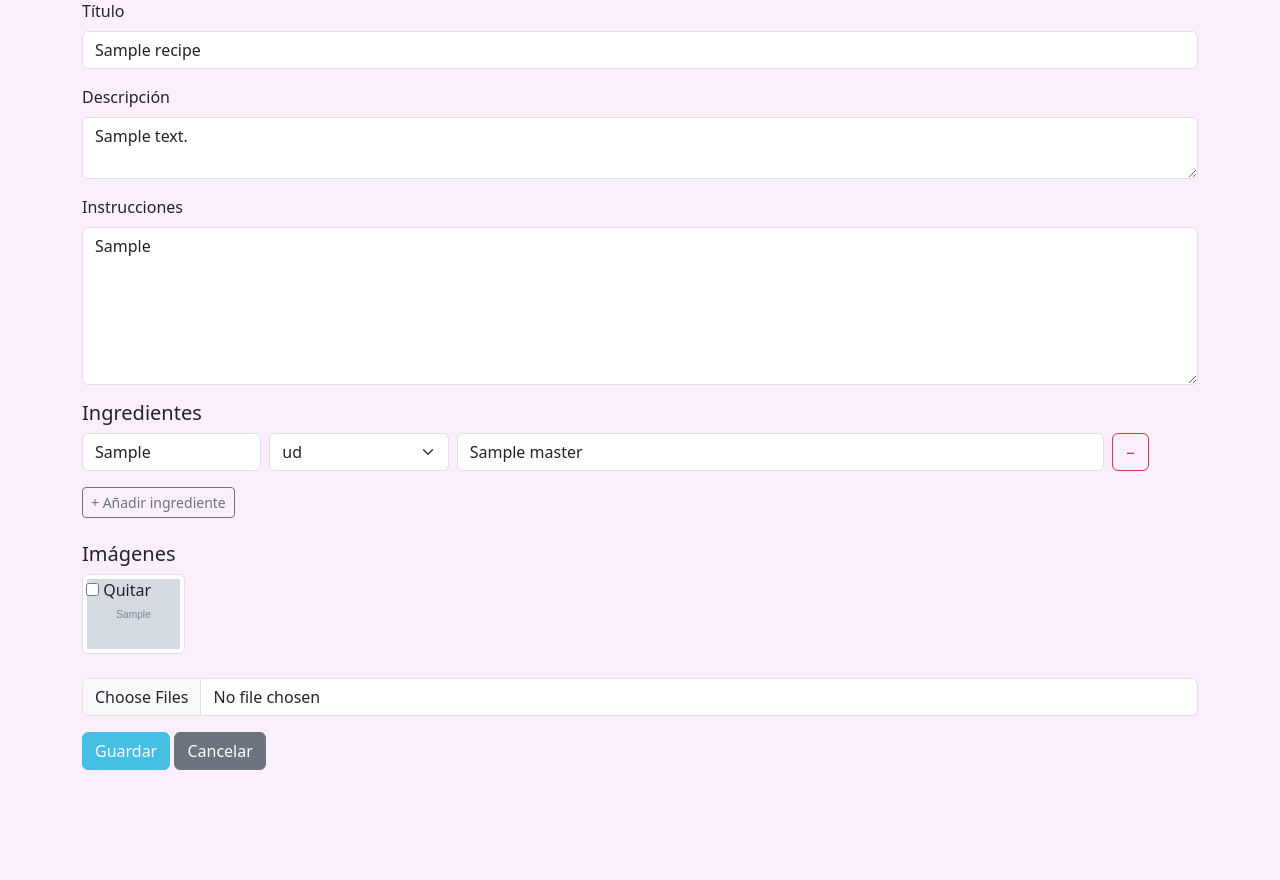
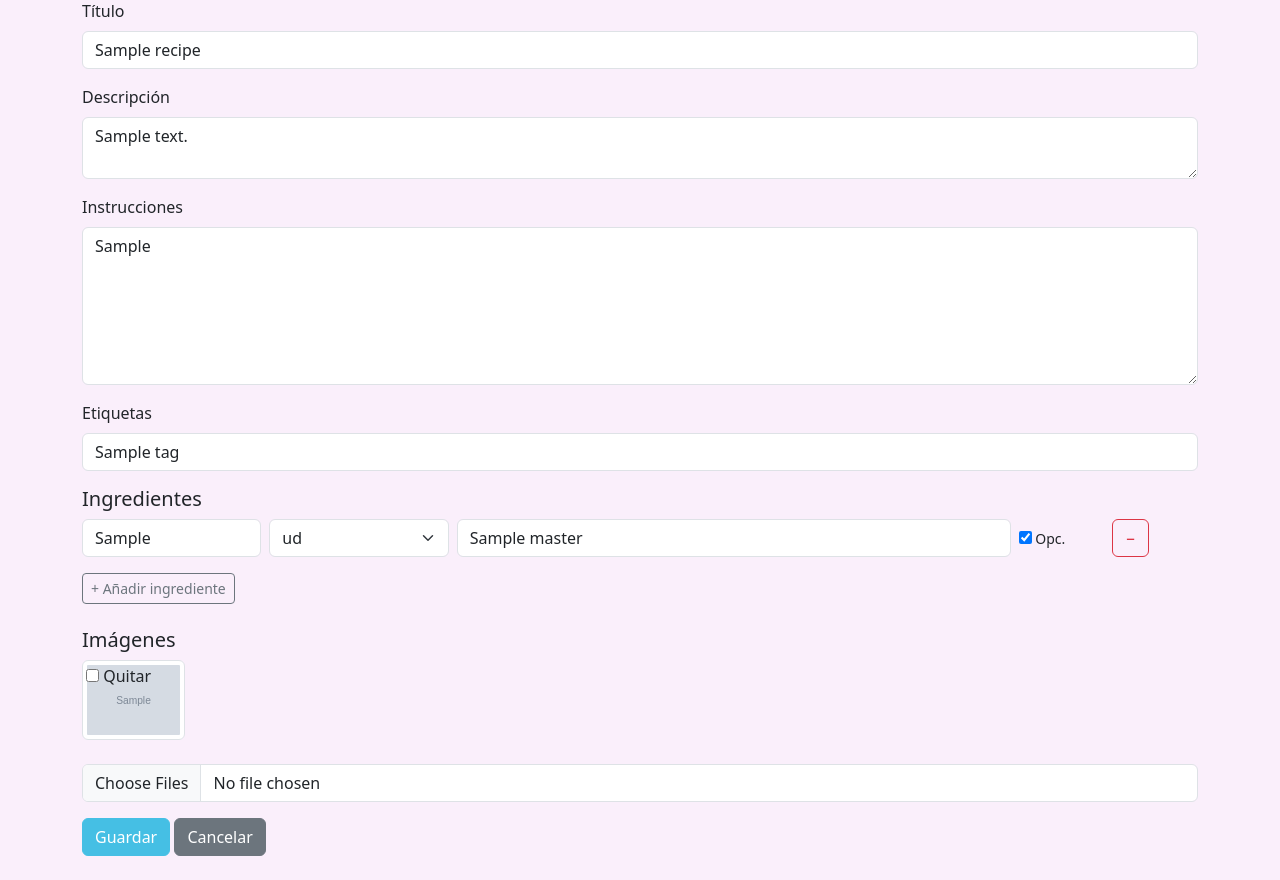
Before and after one commit to alv16106/recetas-chiquitas, a Flask app: page /recipes/1/edit in a window 1280 px wide. Shown: the part 147-1027 px from the top of the page. Before the commit the page ends 917 px from the top, so only its background shows below. Run offline with Flask 3, Linux system fonts and the light colour scheme; a user stored in the database is signed in; tables that the repository leaves empty hold one stand-in row (values such as "Sample post"); grey boxes marked "Sample" are stand-in pictures.

Commit message:
feat: add searchbar, tags and optional ingredients

```diff
--- a/app/forms.py
+++ b/app/forms.py
@@ -27,6 +27,7 @@ class RecipeForm(FlaskForm):
     title = StringField("Título", validators=[DataRequired(), Length(max=200)])
     description = TextAreaField("Descripción")
     instructions = TextAreaField("Instrucciones")
+    tags = StringField("Etiquetas", description="Separadas por comas (ej: postre, fácil, vegano)")
     submit = SubmitField("Guardar")
 
 
--- a/app/recipes.py
+++ b/app/recipes.py
@@ -5,9 +5,11 @@ from flask import Blueprint, render_template, redirect, url_for, flash, request,
 from flask_login import login_required, current_user
 from werkzeug.utils import secure_filename
 
+from sqlalchemy import or_
+
 from app import db
 from app.forms import RecipeForm
-from app.models import Recipe, RecipeIngredient, RecipeImage, IngredientMaster, Unit
+from app.models import Recipe, RecipeIngredient, RecipeImage, IngredientMaster, Unit, Tag, recipe_tags
 
 bp = Blueprint("recipes", __name__)
 
@@ -38,6 +40,17 @@ def get_or_create_ingredient(name):
     return ing
 
 
+def get_or_create_tag(name):
+    if not name or not name.strip():
+        return None
+    tag = Tag.query.filter(Tag.name.ilike(name.strip())).first()
+    if not tag:
+        tag = Tag(name=name.strip())
+        db.session.add(tag)
+        db.session.flush()
+    return tag
+
+
 def get_or_create_unit(unit_id=None, unit_name=None):
     if unit_id:
         u = db.session.get(Unit, int(unit_id))
@@ -57,8 +70,29 @@ def get_or_create_unit(unit_id=None, unit_name=None):
 def list():
     if not current_user.is_authenticated:
         return redirect(url_for("auth.login"))
-    recipes = Recipe.query.filter_by(user_id=current_user.id).order_by(Recipe.updated_at.desc()).all()
-    return render_template("recipes/list.html", recipes=recipes)
+    q = request.args.get("q", "").strip()
+    base = Recipe.query.filter_by(user_id=current_user.id)
+    if q:
+        term = f"%{q}%"
+        recipes = (
+            base.outerjoin(RecipeIngredient)
+            .outerjoin(IngredientMaster)
+            .outerjoin(recipe_tags)
+            .outerjoin(Tag)
+            .filter(
+                or_(
+                    Recipe.title.ilike(term),
+                    IngredientMaster.name.ilike(term),
+                    Tag.name.ilike(term),
+                )
+            )
+            .distinct()
+            .order_by(Recipe.updated_at.desc())
+            .all()
+        )
+    else:
+        recipes = base.order_by(Recipe.updated_at.desc()).all()
+    return render_template("recipes/list.html", recipes=recipes, search_query=q)
 
 
 @bp.route("/<int:id>")
@@ -85,6 +119,7 @@ def add():
         unit_ids = request.form.getlist("ingredient_unit_id")
         unit_names = request.form.getlist("ingredient_unit")
         quantities = request.form.getlist("ingredient_quantity")
+        optional_indices = {int(x) for x in request.form.getlist("ingredient_optional") if x.isdigit()}
         for i, name in enumerate(request.form.getlist("ingredient_name")):
             if name.strip():
                 ing = get_or_create_ingredient(name)
@@ -92,13 +127,23 @@ def add():
                     unit_id = unit_ids[i] if i < len(unit_ids) else None
                     unit_name = unit_names[i] if i < len(unit_names) else None
                     u = get_or_create_unit(unit_id=unit_id, unit_name=unit_name)
+                    opt = i in optional_indices
                     ri = RecipeIngredient(
                         recipe_id=recipe.id,
                         ingredient_master_id=ing.id,
                         unit_id=u.id if u else None,
                         quantity=quantities[i] if i < len(quantities) else "",
+                        optional=opt,
                     )
                     db.session.add(ri)
+
+        # Tags
+        tags_str = (form.tags.data or "").strip()
+        recipe.tags = []
+        for tname in [t.strip() for t in tags_str.split(",") if t.strip()]:
+            tag = get_or_create_tag(tname)
+            if tag:
+                recipe.tags.append(tag)
 
         for file in request.files.getlist("images"):
             if file and file.filename and allowed_file(file.filename):
@@ -132,6 +177,7 @@ def edit(id):
         unit_ids = request.form.getlist("ingredient_unit_id")
         unit_names = request.form.getlist("ingredient_unit")
         quantities = request.form.getlist("ingredient_quantity")
+        optional_indices = {int(x) for x in request.form.getlist("ingredient_optional") if x.isdigit()}
         for i, name in enumerate(request.form.getlist("ingredient_name")):
             if name.strip():
                 ing = get_or_create_ingredient(name)
@@ -139,13 +185,23 @@ def edit(id):
                     unit_id = unit_ids[i] if i < len(unit_ids) else None
                     unit_name = unit_names[i] if i < len(unit_names) else None
                     u = get_or_create_unit(unit_id=unit_id, unit_name=unit_name)
+                    opt = i in optional_indices
                     ri = RecipeIngredient(
                         recipe_id=recipe.id,
                         ingredient_master_id=ing.id,
                         unit_id=u.id if u else None,
                         quantity=quantities[i] if i < len(quantities) else "",
+                        optional=opt,
                     )
                     db.session.add(ri)
+
+        # Tags
+        tags_str = (form.tags.data or "").strip()
+        recipe.tags = []
+        for tname in [t.strip() for t in tags_str.split(",") if t.strip()]:
+            tag = get_or_create_tag(tname)
+            if tag:
+                recipe.tags.append(tag)
 
         remove_ids = request.form.getlist("remove_image")
         for img_id in remove_ids:
@@ -182,6 +238,7 @@ def edit(id):
         form.title.data = recipe.title
         form.description.data = recipe.description
         form.instructions.data = recipe.instructions
+        form.tags.data = ", ".join(t.name for t in recipe.tags)
     units = Unit.query.order_by(Unit.name).all()
     return render_template("recipes/form.html", form=form, recipe=recipe, units=units)
 
--- a/app/templates/recipes/form.html
+++ b/app/templates/recipes/form.html
@@ -23,12 +23,16 @@
         {{ form.instructions.label(class="form-label") }}
         {{ form.instructions(class="form-control", rows=6) }}
     </div>
+    <div class="mb-3">
+        {{ form.tags.label(class="form-label") }}
+        {{ form.tags(class="form-control", placeholder="postre, fácil, vegano, ...") }}
+    </div>
 
     <h5>Ingredientes</h5>
     <div id="ingredients-container" class="mb-3" data-new-recipe="{{ 'true' if not recipe else 'false' }}">
         {% if recipe %}
         {% for ri in recipe.ingredients %}
-        <div class="ingredient-row row g-2 mb-2">
+        <div class="ingredient-row row g-2 mb-2 align-items-center">
             <div class="col-md-2">
                 <input type="text" name="ingredient_quantity" class="form-control" placeholder="Cantidad" value="{{ ri.quantity }}">
             </div>
@@ -41,9 +45,14 @@
                 </select>
                 <input type="hidden" name="ingredient_unit" value="">
             </div>
-            <div class="col-md-7 position-relative">
+            <div class="col-md-6 position-relative">
                 <input type="text" name="ingredient_name" class="form-control ingredient-autocomplete" placeholder="Buscar o añadir ingrediente" value="{{ ri.ingredient.name if ri.ingredient else '' }}" required autocomplete="off">
                 <div class="ingredient-suggestions list-group position-absolute w-100" style="z-index: 10; display: none;"></div>
+            </div>
+            <div class="col-md-1">
+                <label class="form-check-label small" title="Opcional">
+                    <input type="checkbox" name="ingredient_optional" value="{{ loop.index0 }}" class="ingredient-optional-cb" {% if ri.optional %}checked{% endif %}> Opc.
+                </label>
             </div>
             <div class="col-md-1">
                 <button type="button" class="btn btn-outline-danger btn-remove-ingredient">−</button>
@@ -77,7 +86,7 @@
 </form>
 
 <template id="ingredient-row-template">
-    <div class="ingredient-row row g-2 mb-2">
+    <div class="ingredient-row row g-2 mb-2 align-items-center">
         <div class="col-md-2">
             <input type="text" name="ingredient_quantity" class="form-control" placeholder="Cantidad">
         </div>
@@ -90,9 +99,14 @@
             </select>
             <input type="hidden" name="ingredient_unit" value="">
         </div>
-        <div class="col-md-7 position-relative">
+        <div class="col-md-6 position-relative">
             <input type="text" name="ingredient_name" class="form-control ingredient-autocomplete" placeholder="Buscar o añadir ingrediente" required autocomplete="off">
             <div class="ingredient-suggestions list-group position-absolute w-100" style="z-index: 10; display: none;"></div>
+        </div>
+        <div class="col-md-1 ingredient-optional-cell">
+            <label class="form-check-label small" title="Opcional">
+                <input type="checkbox" name="ingredient_optional" value="" class="ingredient-optional-cb"> Opc.
+            </label>
         </div>
         <div class="col-md-1">
             <button type="button" class="btn btn-outline-danger btn-remove-ingredient">−</button>
@@ -162,6 +176,13 @@ document.addEventListener('DOMContentLoaded', function() {
 
     container.querySelectorAll('.ingredient-autocomplete').forEach(attachAutocomplete);
 
+    document.querySelector('form').addEventListener('submit', function() {
+        container.querySelectorAll('.ingredient-row').forEach(function(row, idx) {
+            var cb = row.querySelector('.ingredient-optional-cb');
+            if (cb) cb.value = idx;
+        });
+    });
+
     var isNewRecipe = container.dataset.newRecipe === 'true';
     if (isNewRecipe && !document.querySelector('.ingredient-row')) addBtn.click();
 });
--- a/app/templates/shopping/add_from_recipe.html
+++ b/app/templates/shopping/add_from_recipe.html
@@ -36,7 +36,7 @@
     <ul class="list-group mb-4">
         {% for ri in recipe.ingredients %}
         <li class="list-group-item">
-            {% if ri.quantity or ri.unit %}{{ ri.quantity }} {{ (ri.unit.symbol or ri.unit.name) if ri.unit else '' }} {% endif %}{{ ri.ingredient.name if ri.ingredient else '' }}
+            {% if ri.quantity or ri.unit %}{{ ri.quantity }} {{ (ri.unit.symbol or ri.unit.name) if ri.unit else '' }} {% endif %}{{ ri.ingredient.name if ri.ingredient else '' }}{% if ri.optional %} (opcional){% endif %}
         </li>
         {% endfor %}
     </ul>
```
Also changed, not shown: app/models.py (+16 -0 lines), app/templates/recipes/detail.html (+9 -2 lines), app/templates/recipes/list.html (+23 -3 lines), scripts/migrate_optional_and_tags.py (added, +32 -0 lines), README.md.
